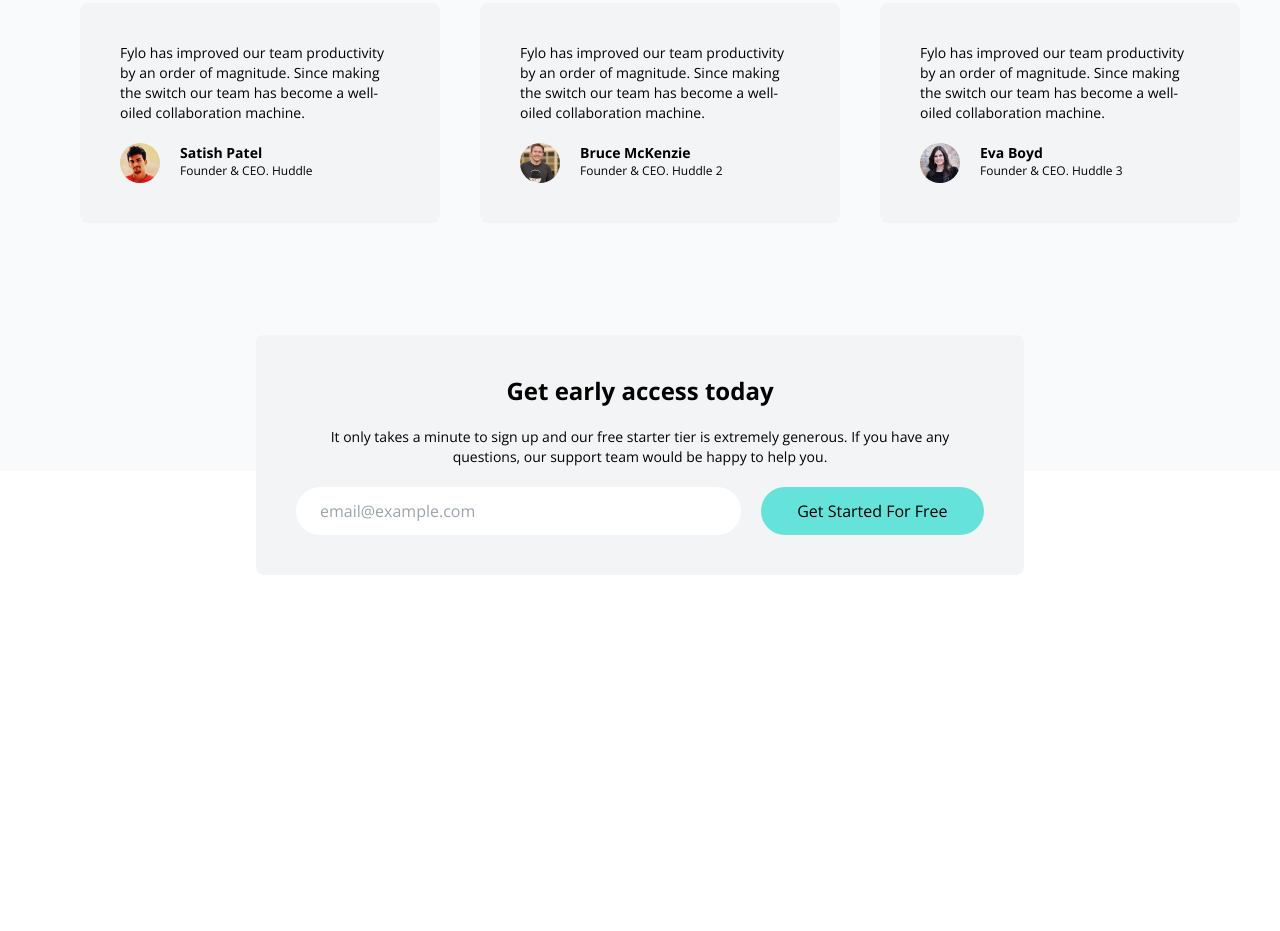
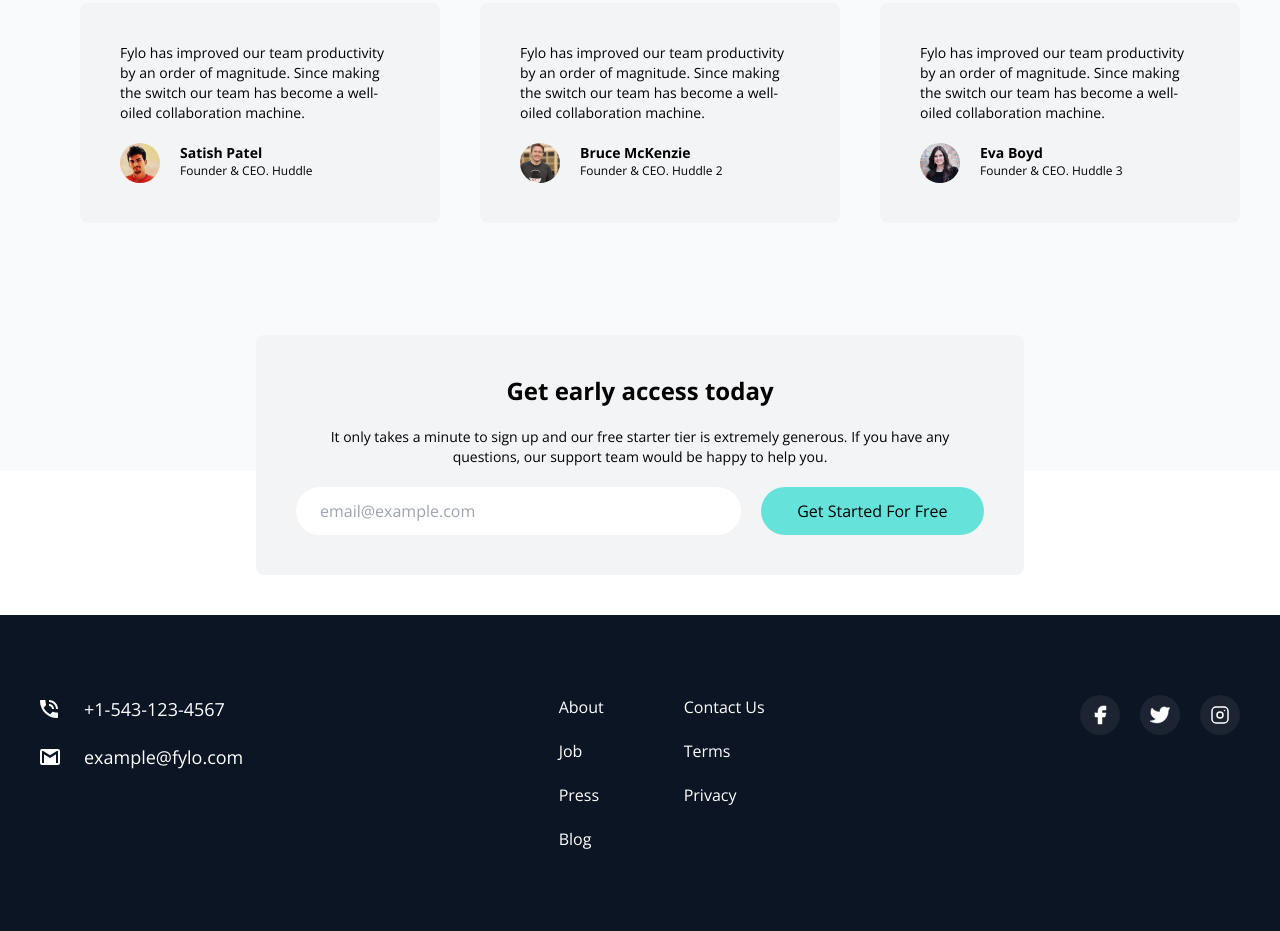
Before and after one commit to ezeerbe/fileshare, a website: page index.htm in a window 1280 px wide. Shown: the part 2379-3310 px from the top of the page. Before the commit the page ends 3034 px from the top, so only its background shows below. Drawn offline with nearby package versions, Linux system fonts and the light colour scheme.

Commit message:
add footer

```diff
--- a/index.htm
+++ b/index.htm
@@ -13,7 +13,7 @@
         rel="stylesheet">
 </head>
 
-<body class="font-opensans dark:bg-darkBlue dark:text-white py-10 flex flex-col">
+<body class="font-opensans dark:bg-darkBlue dark:text-white pt-10 flex flex-col">
     <header class="px-10 flex flex-col items-center justify-center md:flex-row md:justify-between">
         <img class="dark:hidden" src="images/logo-light-mode.svg" alt="logo">
         <img class="hidden dark:block" src="images/logo-dark-mode.svg" alt="logo">
@@ -157,6 +157,44 @@
             </div>
         </div>
     </session>
+    <footer class="bg-darkBlue2 text-white">
+        <div class="container px-10 py-20">
+            <div class="flex flex-col gap-20 md:flex-row md:justify-between md:items-start">
+                <div class="flex flex-col space-y-5 text-lg">
+                    <div class="flex flex-row gap-5 items-center">
+                        <div class="w-6">
+                            <img src="images/icon-phone.svg" alt="" class="scale-10" />
+                        </div>
+                        <span>+1-543-123-4567</span>
+                    </div>
+                    <div class="flex flex-row gap-5 items-center">
+                        <div class="w-6">
+                            <img src="images/icon-email.svg" alt="" class="scale-10" />
+                        </div>
+                        <span>example@fylo.com</span>
+                    </div>
+                </div>
+                <div class="flex flex-col gap-20 text-xl md:flex-row md:text-base">
+                    <div class="flex flex-col gap-5">
+                        <a href="#">About</a>
+                        <a href="#">Job</a>
+                        <a href="#">Press</a>
+                        <a href="#">Blog</a>
+                    </div>
+                    <div class="flex flex-col gap-5">
+                        <a href="#">Contact Us</a>
+                        <a href="#">Terms</a>
+                        <a href="#">Privacy</a>
+                    </div>
+                </div>
+                <div class="flex justify-center items-center gap-5">
+                    <a href="#"><img src="images/facebook.svg" class="p-2 bg-darkBlue rounded-full hover:bg-accentCyan"></a>
+                    <a href="#"><img class="p-2 bg-darkBlue rounded-full hover:bg-accentCyan" src="images/twitter.svg" alt=""></a>
+                    <a href="#"><img class="p-2 bg-darkBlue rounded-full hover:bg-accentCyan" src="images/instagram.svg" alt=""></a>
+                </div>
+            </div>
+        </div>
+    </footer>
     <script src="scripts.js"></script>
 </body>
 
--- a/tailwind.config.js
+++ b/tailwind.config.js
@@ -7,7 +7,8 @@ module.exports = {
       colors:{
         darkBlue: 'hsl(217, 28%, 15%)',
         accentCyan: 'hsl(176, 68%, 64%)',
-        darkBlue3: 'hsl(219, 30%, 18%)'
+        darkBlue3: 'hsl(219, 30%, 18%)',
+        darkBlue2: 'hsl(216, 53%, 9%)',
       },
       fontFamily:{
         "opensans":["Open Sans","sans-serif"]
```
Also changed, not shown: dist/styles.css.
